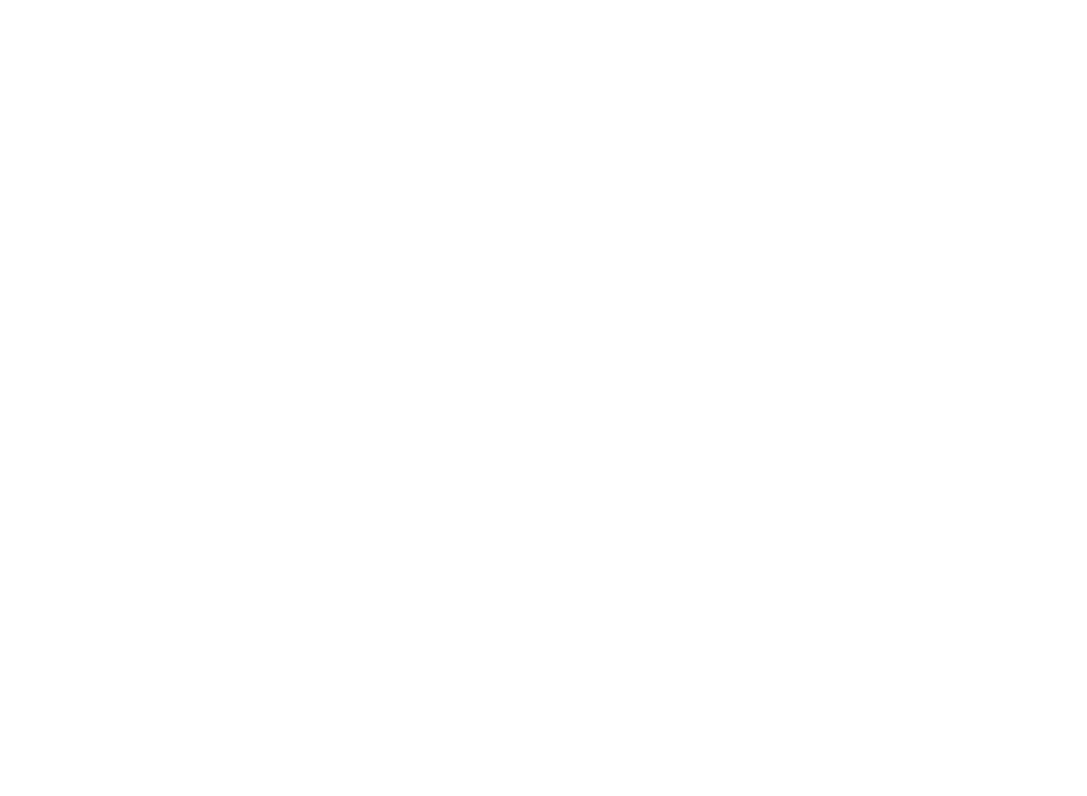
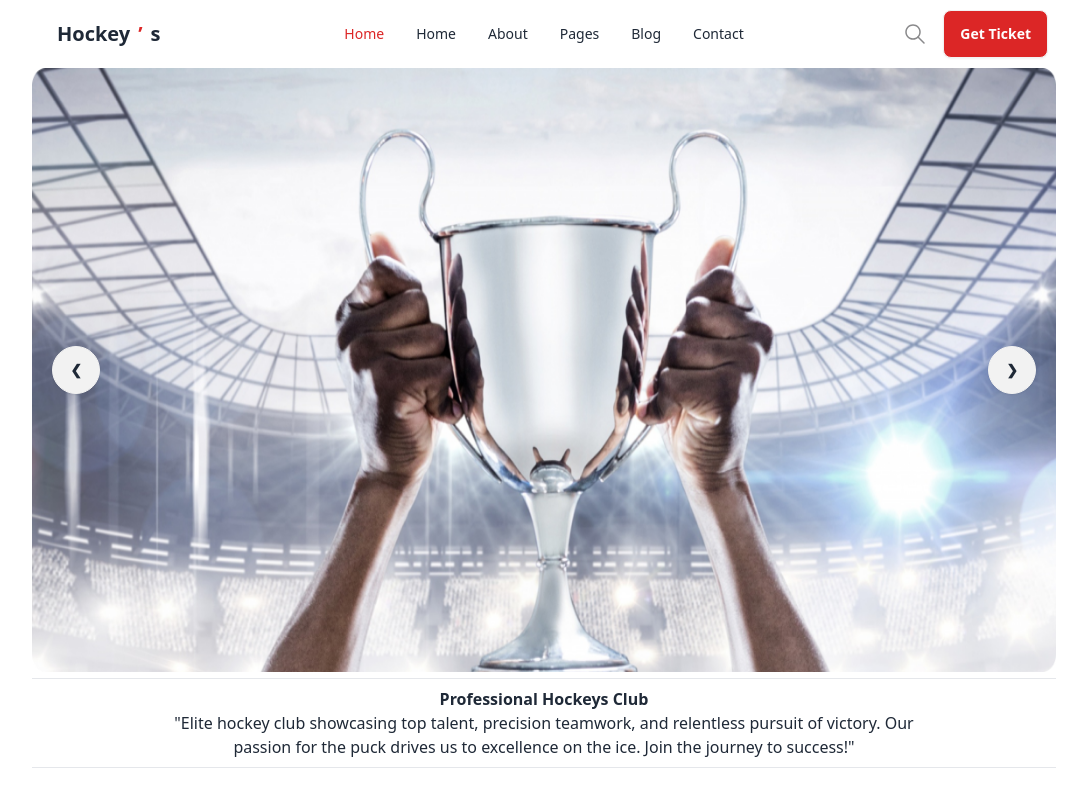
Before and after one commit to MithuAhammad/Hockey, a plain HTML site: page index.html in a window 1280 px wide. Shown: the whole page, without its empty margins (96-1183 px from the left). Drawn offline with nearby package versions, Linux system fonts and the light colour scheme.

Commit message:
header Added

```diff
--- a/index.html
+++ b/index.html
@@ -1,19 +1,93 @@
 <!DOCTYPE html>
 <html lang="en">
+
 <head>
     <meta charset="UTF-8">
     <meta name="viewport" content="width=device-width, initial-scale=1.0">
     <title>Hockey</title>
+    <link href="https://cdn.jsdelivr.net/npm/daisyui@4.6.0/dist/full.min.css" rel="stylesheet" type="text/css" />
+    <script src="https://cdn.tailwindcss.com"></script>
+
 </head>
+
 <body>
-    <header>
+    <header class="px-32">
+        <div>
+            <div class="navbar bg-base-100">
+                <div class="navbar-start">
+                    <div class="dropdown">
+                        <div tabindex="0" role="button" class="btn btn-ghost lg:hidden">
+                            <svg xmlns="http://www.w3.org/2000/svg" class="h-5 w-5" fill="none" viewBox="0 0 24 24"
+                                stroke="currentColor">
+                                <path stroke-linecap="round" stroke-linejoin="round" stroke-width="2"
+                                    d="M4 6h16M4 12h8m-8 6h16" />
+                            </svg>
+                        </div>
+                        <ul tabindex="0"
+                            class="menu menu-sm dropdown-content mt-3 z-[1] p-2 shadow bg-base-100 rounded-box w-52">
+                            <li><a>Home</a></li>
+                            <li><a>About</a></li>
+                            <li><a>Pages</a></li>
+                            <li><a>Blog</a></li>
+                            <li><a>Contact</a></li>
+                        </ul>
+                    </div>
+                    <a class="btn btn-ghost text-xl">Hockey<span class="text-red-600">’</span>s</a>
+                </div>
+                <div class="navbar-center hidden lg:flex">
+                    <ul class="menu menu-horizontal px-1">
+                        <li><a><span class="text-red-600">Home</span></a></li>
+                        <li><a>Home</a></li>
+                        <li><a>About</a></li>
+                        <li><a>Pages</a></li>
+                        <li><a>Blog</a></li>
+                        <li><a>Contact</a></li>
+                    </ul>
+                </div>
+                <div>
 
+                </div>
+                <div class="navbar-end gap-4">
+                    <img src="./Images/Frame.svg" alt="">
+                    <a class="btn bg-red-600 text-white">Get Ticket</a>
+                </div>
+            </div>
+        </div>
+
+        <div>
+            <div class="carousel w-full">
+                <div id="slide1" class="carousel-item relative w-full">
+                    <img src="Images/1.png" class="w-full" />
+                    <div class="absolute flex justify-between transform -translate-y-1/2 left-5 right-5 top-1/2">
+                        <a href="#slide4" class="btn btn-circle">❮</a>
+                        <a href="#slide2" class="btn btn-circle">❯</a>
+                    </div>
+                </div>
+                <div id="slide2" class="carousel-item relative w-full">
+                    <img src="Images/2.png" class="w-full" />
+                    <div class="absolute flex justify-between transform -translate-y-1/2 left-5 right-5 top-1/2">
+                        <a href="#slide1" class="btn btn-circle">❮</a>
+                        <a href="#slide3" class="btn btn-circle">❯</a>
+                    </div>
+                </div>
+
+            </div>
+        </div>
     </header>
-    <main>
-
+    <main class="px-32">
+        <hr>
+        <div class="text-center md:py-2 px-32 text-center">
+            <h1 class="font-bold ">Professional Hockeys Club</h1>
+            <p>"Elite hockey club showcasing top talent, precision teamwork,
+                and relentless pursuit of victory. Our passion for
+                 the puck drives us to excellence on the ice.
+                 Join the journey to success!"</p>
+        </div>
+        <hr>
     </main>
     <footer>
 
     </footer>
 </body>
+
 </html>
--- /dev/null
+++ b/tailwind.config.js
@@ -0,0 +1,8 @@
+/** @type {import('tailwindcss').Config} */
+module.exports = {
+    content: ["./src/**/*.{html,js}"],
+    theme: {
+      extend: {},
+    },
+    plugins: [],
+  }
```
Also changed, not shown: Images/Frame.svg (added).
